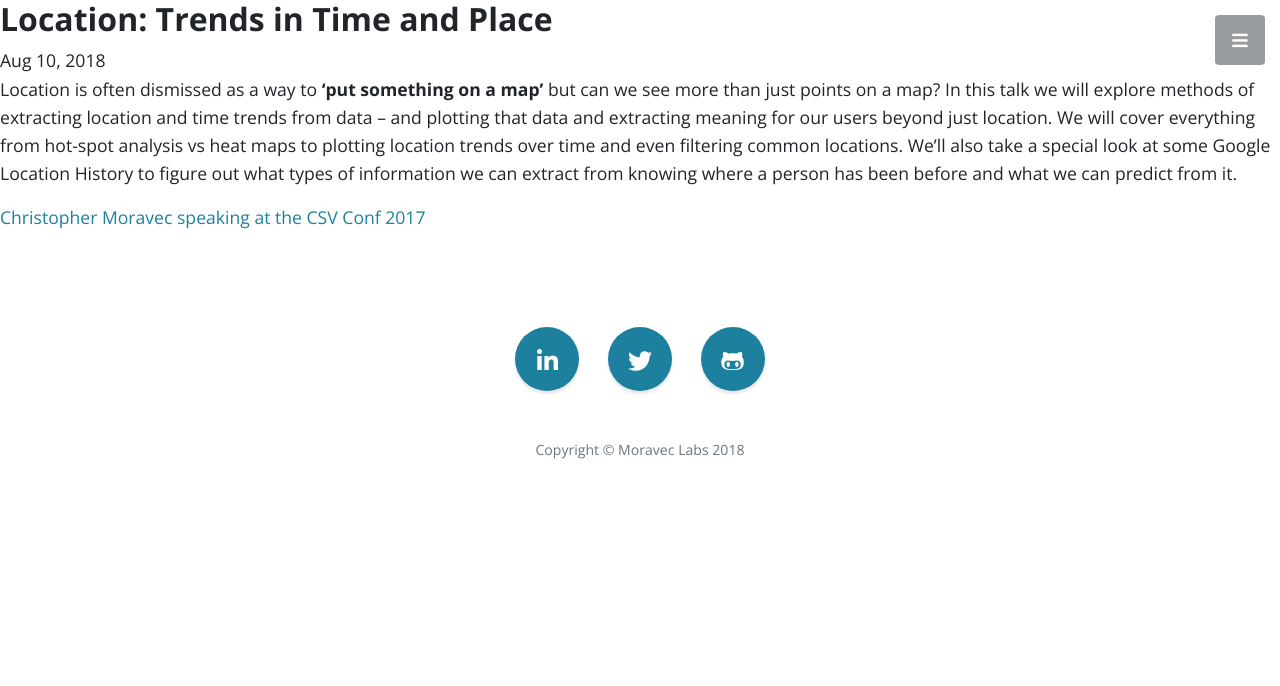
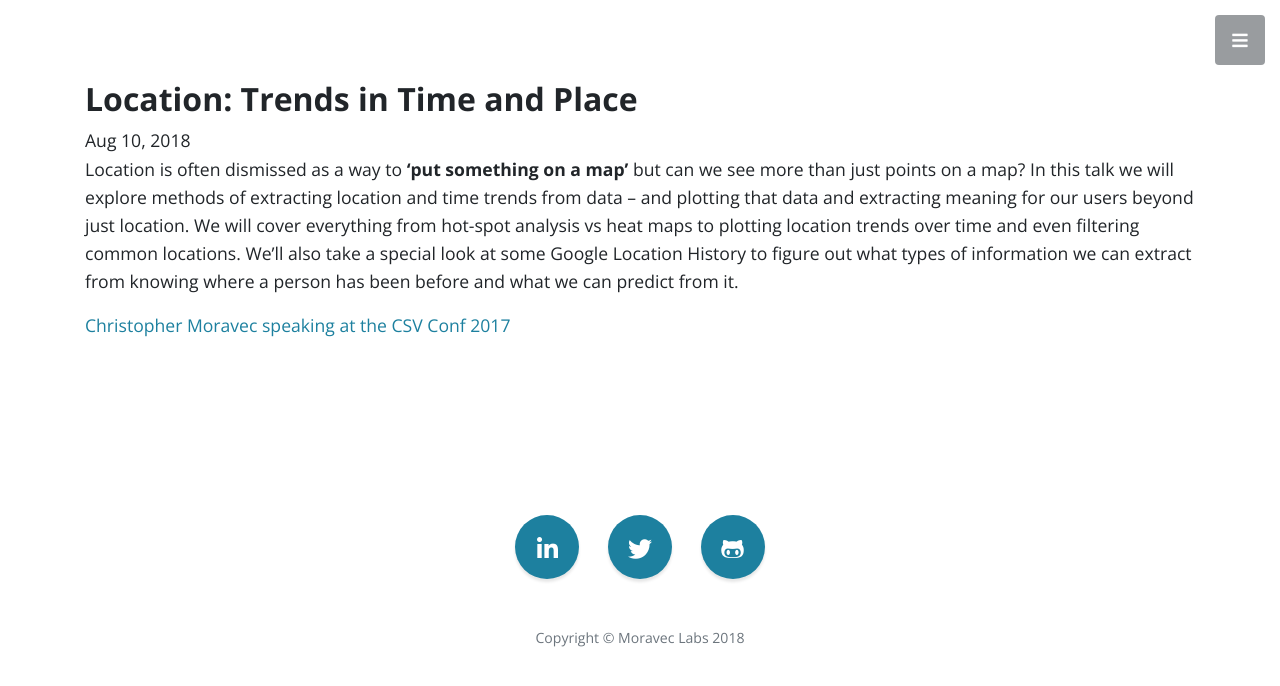
Before and after one commit to Dawnabelle/moravec-site-jekyll, a Jekyll site: the page built from _posts/2018-08-10-location-trends.markdown, in a window 1280 px wide. Shown: the top 686 px of the page. Built offline with Jekyll 4.4.1, drawn with Linux system fonts in a browser that asks for light colours; nearby versions of some CDN libraries; some web fonts are replaced.

Commit message:
Added basic containers for blog pages

```diff
--- a/_layouts/post.html
+++ b/_layouts/post.html
@@ -2,7 +2,11 @@
 layout: default
 ---
 
-<h2>{{ page.title }}</h2>
-<time>{{ page.date | date: "%b %-d, %Y" }}{% if page.author %} • {{ page.author }}{% endif %}{% if page.meta %} • {{ page.meta }}{% endif %}</time>
+<div class="content-section">
+  <div class="container">
+    <h2>{{ page.title }}</h2>
+    <time>{{ page.date | date: "%b %-d, %Y" }}{% if page.author %} • {{ page.author }}{% endif %}{% if page.meta %} • {{ page.meta }}{% endif %}</time>
 
-{{ content }}
+    {{ content }}
+  </div>
+</div>
--- a/blog/index.html
+++ b/blog/index.html
@@ -2,6 +2,8 @@
 layout: default
 ---
 
+<div class="content-section">
+  <div class="container">
     <h4>Blog</h4>
     {% for post in site.posts %}
     <time>{{ post.date | date: "%b %-d, %Y" }}</time>
@@ -9,3 +11,5 @@ layout: default
     {% endfor %}
 
     <p>subscribe <a href="{{ "/feed.xml" | prepend: site.baseurl }}">via RSS</a></p>
+  </div>
+</div>
```
Lines whose indentation alone changed are shown as unchanged.
